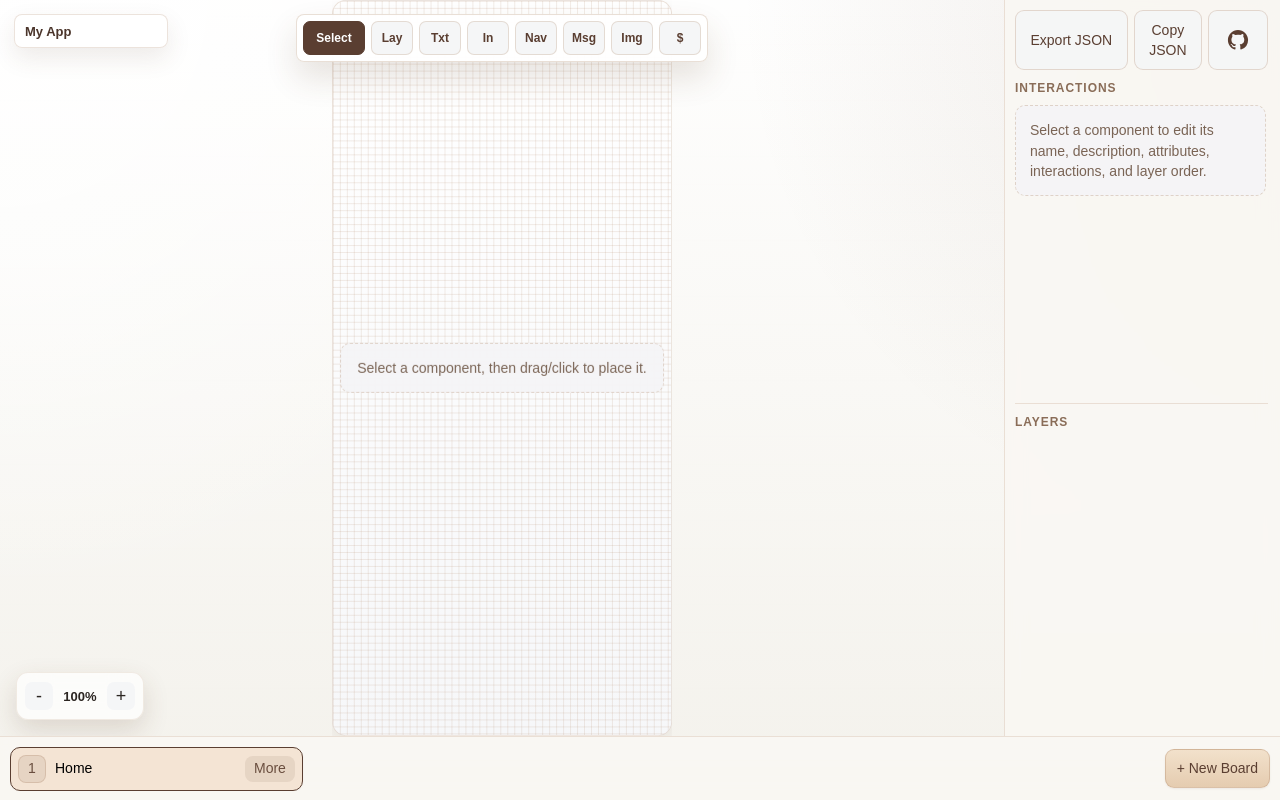
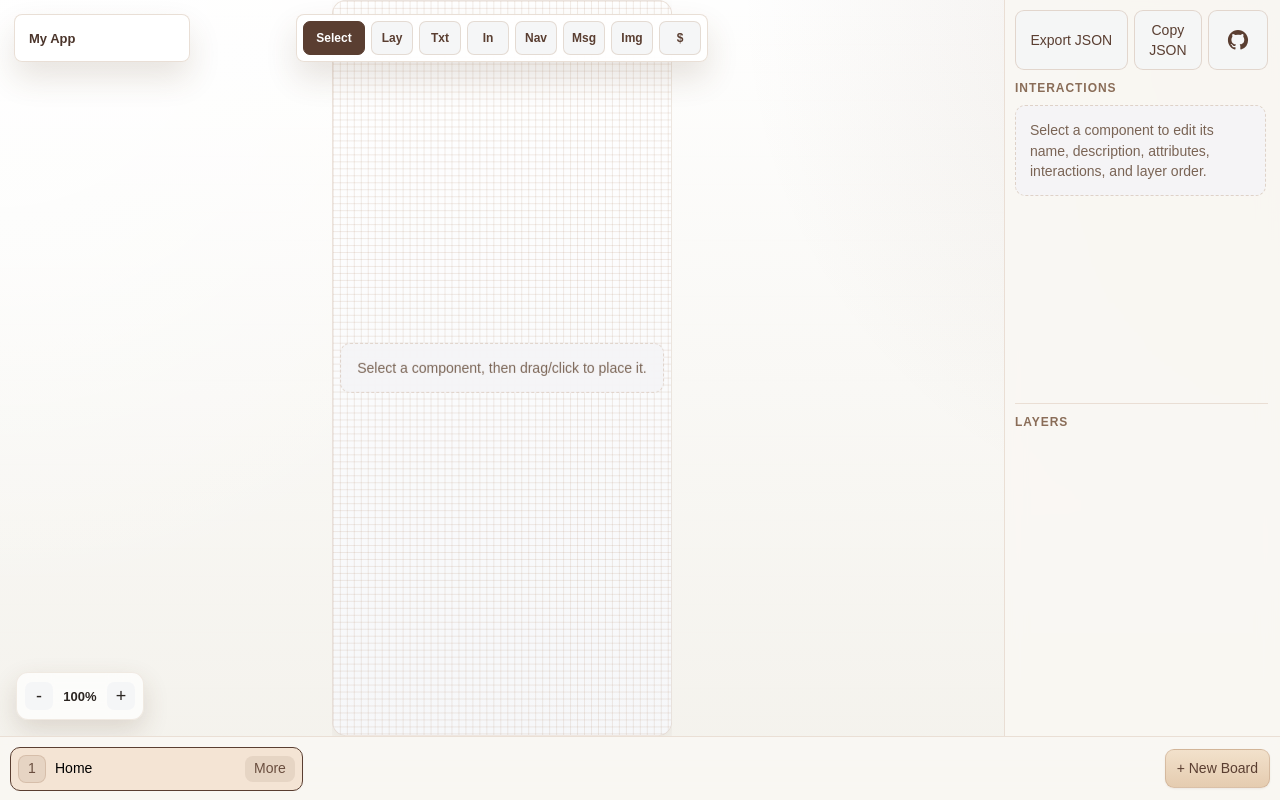
Before and after one commit to kaelem1/wireframe-for-llm, a React (Vite) app: page / in a window 1280 px wide. Both pictures are taken after a click on the button "Create Project". Built offline with nearby package versions, Linux system fonts and the light colour scheme.

Commit message:
style: align project title control

```diff
--- a/src/index.css
+++ b/src/index.css
@@ -3,7 +3,7 @@
 1. 逻辑变更后更新此 Header
 2. 当前收敛为更紧凑的单一线框工作区样式，右栏交互编辑区独立滚动、图层区常驻可见，顶部居中悬浮组件工具栏，locale 改走浏览器检测，不再提供语言切换控件
 3. 左侧组件 sidebar 已移除，工作区布局为画布列加右栏
-4. 项目名为画布左上角紧凑浮动输入，不占组件工具栏空间
+4. 项目名为画布左上角 48px 高浮动输入，不占组件工具栏空间
 5. 预览态改为原位，并锁定非画布区域
 6. workspace 底部 toast 采用悬浮胶囊样式，复制/导出成功提示复用同一视觉并切为只读状态
 7. 待放置期间新建图层改用深色锁定高亮，不再显示普通选中外框与缩放圆点
@@ -320,16 +320,17 @@ body {
 }
 
 .project-float__input {
-  width: 154px;
-  height: 34px;
-  border: 1px solid rgba(183, 148, 119, 0.26);
+  width: 176px;
+  height: 48px;
+  border: 1px solid rgba(183, 148, 119, 0.3);
   border-radius: 8px;
-  padding: 0 10px;
-  background: rgba(255, 255, 255, 0.9);
+  padding: 0 14px;
+  background: rgba(255, 255, 255, 0.88);
   color: #4b352b;
   font-size: 13px;
-  font-weight: 700;
-  box-shadow: 0 10px 24px rgba(92, 61, 38, 0.1);
+  font-weight: 800;
+  box-shadow: 0 16px 32px rgba(92, 61, 38, 0.14);
+  backdrop-filter: blur(12px);
 }
 
 .component-toolbar {
```
Also changed, not shown: .ai/current.md, .ai/decisions.md, src/.folder.md.
